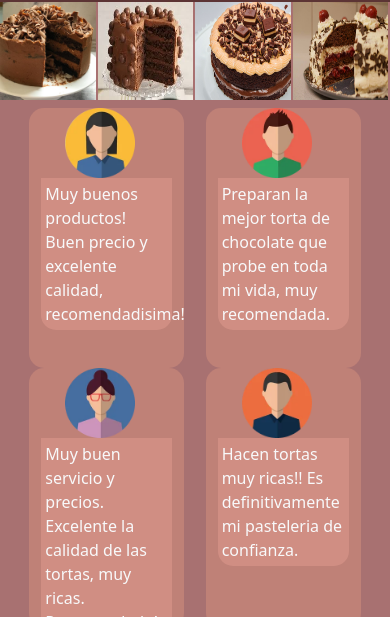
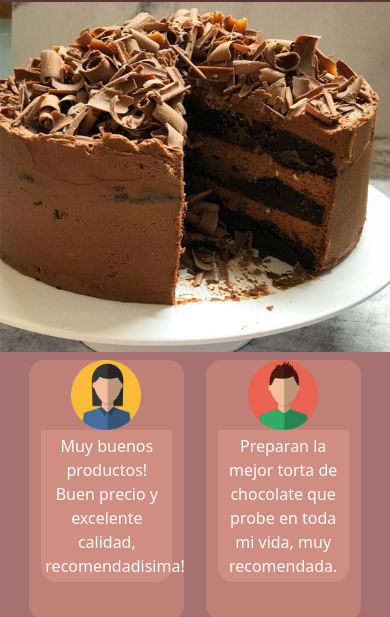
Before and after one commit to augusto-nahum/ProyectoFinal-Coder-, a plain HTML site: page index.html in a window 390 px wide. Shown: the part 124-741 px from the top of the page. Drawn offline with nearby package versions, Linux system fonts and the light colour scheme.

Commit message:
Mas responsive el index

```diff
--- a/index.html
+++ b/index.html
@@ -46,21 +46,21 @@
         </nav>
     </header>
     <main>
-        <div class=" container-fluid ">
-            <div class="row">
-                <div class="col-3 p-0"><img src="./imagenes/fotos_index/tortainicio.png" alt="foto de producto, torta mousse de chocolate" class="fotoTortaInicio foto1"></div>
-                <div class="col-3 p-0"><img src="./imagenes/fotos_index/imagesinicio2.jpg" alt="foto de producto, torta de chocolate bombon" class="fotoTortaInicio foto2"></div>
-                <div class="col-3 p-0"><img src="./imagenes/fotos_index/torta.png" alt="foto de producto, torta de chocolate" class="fotoTortaInicio foto3"></div>
-                <div class="col-3 p-0"><img src="./imagenes/fotos_index/imageninicio2.jpg" alt="foto de producto, torta de crema y frutillas" class="fotoTortaInicio foto4"></div>
+        <div class=" container-fluid">
+            <div class="row ">
+                <div class="col-3 p-0 foto1"><img src="./imagenes/fotos_index/tortainicio.png" alt="foto de producto, torta mousse de chocolate" class="fotoTortaInicio "></div>
+                <div class="col-3 p-0 foto2"><img src="./imagenes/fotos_index/imagesinicio2.jpg" alt="foto de producto, torta de chocolate bombon" class="fotoTortaInicio "></div>
+                <div class="col-3 p-0 foto3"><img src="./imagenes/fotos_index/torta.png" alt="foto de producto, torta de chocolate" class="fotoTortaInicio "></div>
+                <div class="col-3 p-0 foto4"><img src="./imagenes/fotos_index/imageninicio2.jpg" alt="foto de producto, torta de crema y frutillas" class="fotoTortaInicio "></div>
             </div>
         </div>
         <div class="reviews container-fluid">
 
             <div class="row d-flex justify-content-evenly text-light p-2">
-                <section class="col-3 my-sm-2"><img class="mx-4" src="./imagenes/fotos_index/persona-1.png" alt="foto persona"> <p class="p-1 ">Muy buenos productos! Buen precio y excelente calidad, recomendadisima!</p></section>
-                <section class="col-3 my-sm-2"><img class="mx-4" src="./imagenes/fotos_index/person-2.png" alt="foto persona"> <p class=" p-1">Preparan la mejor torta de chocolate que probe en toda mi vida, muy recomendada.</p></section>
-                <section class="col-3 my-sm-2"><img class="mx-4" src="./imagenes/fotos_index/persona-3.png" alt="foto persona"> <p class="p-1 ">Muy buen servicio y precios. Excelente la calidad de las tortas, muy ricas. Recomendado!</p></section>
-                <section class="col-3 my-sm-2"><img class="mx-4" src="./imagenes/fotos_index/persona-4.png" alt="foto persona"> <p class="p-1 ">Hacen tortas muy ricas!! Es definitivamente mi pasteleria de confianza. </p></section>
+                <section class="col-3 my-sm-2"><img class="" src="./imagenes/fotos_index/persona-1.png" alt="foto persona"> <p class="p-1 text-center">Muy buenos productos! Buen precio y excelente calidad, recomendadisima!</p></section>
+                <section class="col-3 my-sm-2"><img class="" src="./imagenes/fotos_index/person-2.png" alt="foto persona"> <p class=" p-1 text-center">Preparan la mejor torta de chocolate que probe en toda mi vida, muy recomendada.</p></section>
+                <section class="col-3 my-sm-2"><img class="" src="./imagenes/fotos_index/persona-3.png" alt="foto persona"> <p class="p-1 text-center">Muy buen servicio y precios. Excelente la calidad de las tortas, muy ricas. Recomendado!</p></section>
+                <section class="col-3 my-sm-2"><img class="" src="./imagenes/fotos_index/persona-4.png" alt="foto persona"> <p class="p-1 text-center">Hacen tortas muy ricas!! Es definitivamente mi pasteleria de confianza. </p></section>
             </div>
         </div>
 
--- a/style.css
+++ b/style.css
@@ -100,6 +100,22 @@ a{
     height: 25vw;
     width: 24.5vw;
 }
+@media only screen and (max-width: 576px) {
+    .foto4{
+        display: none;
+    }
+    .foto2{
+        display: none;
+    }
+    .foto3{
+        display: none;
+    }
+    .fotoTortaInicio{
+        height: 350px;
+        width: 100vw;
+    }
+
+}
 /* Reviews */
 .reviews section{
     background-color: #BF8177;
@@ -114,6 +130,7 @@ a{
 .reviews img{
     width: 70px;
     height: 70px;
+    margin-left: 30px;
 }
 
 /* NOSOTROS */
```
